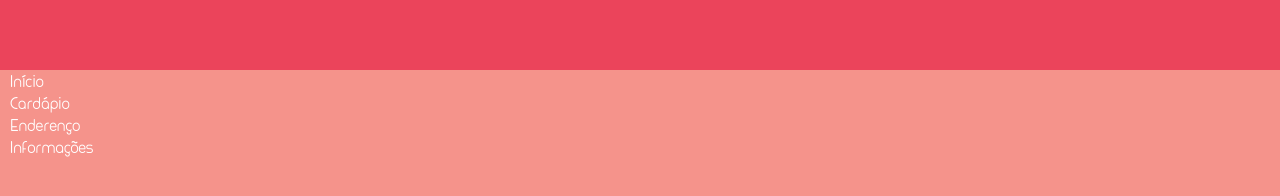
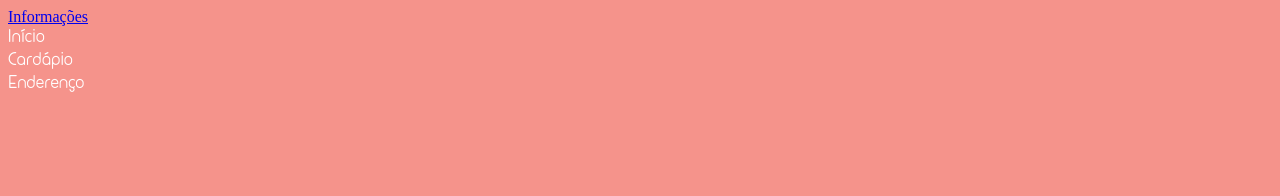
Before and after one commit to Faelzin00/DeliciasDaDany, a plain HTML site: page index.html in a window 1280 px wide. Drawn offline with Linux system fonts and the light colour scheme.

Commit message:
0.2 beta

```diff
--- a/index.html
+++ b/index.html
@@ -8,14 +8,17 @@
 </head>
 <body>
     <header>
+        <img src="#" alt="logo">
+        <nav>
+            <ul class="nav_links">
+                <li><a href="#">Início</a></li>
+                <li><a href="#">Cardápio</a></li>
+                <li><a href="#">Enderenço</a></li>
+            </ul>
+        </nav>
+        <a href="#">Informações</a>
+    </header>
 
-    </header>
-    <nav id="links">
-        <a href="#">Início</a>
-        <a href="#">Cardápio</a>
-        <a href="#">Enderenço</a>
-        <a href="#">Informações</a>
-    </nav>
     <main>
 
     </main>
--- a/style/style.css
+++ b/style/style.css
@@ -15,25 +15,19 @@
 *{
     width: 0px;
     padding: 0px;
+    box-sizing: border-box;
+    background-color: var(--cor2);
 }
-body{
-    background-color: var(--cor2);
-    margin: 0px;
-}
-header{
-    background-color: var(--cor1);
-    width: 100vw;
-    height: 70px;
-    padding: 0px;
-}
-#links{
-
+li a {
+    font-family: var(--font-max), sans-serif;
+    font-size: 1.3em;
+    text-decoration: none;
+    color: white;
 
 }
-#links a{
-    text-decoration: none;
-    margin: 10px;
-    color: white;
-    font-size: 1.2em;
-    font-family: var(--font-max);
+
+header{
+    display: flex;
+    justify-content: space-between;
+    flex-direction: row;
 }
```
